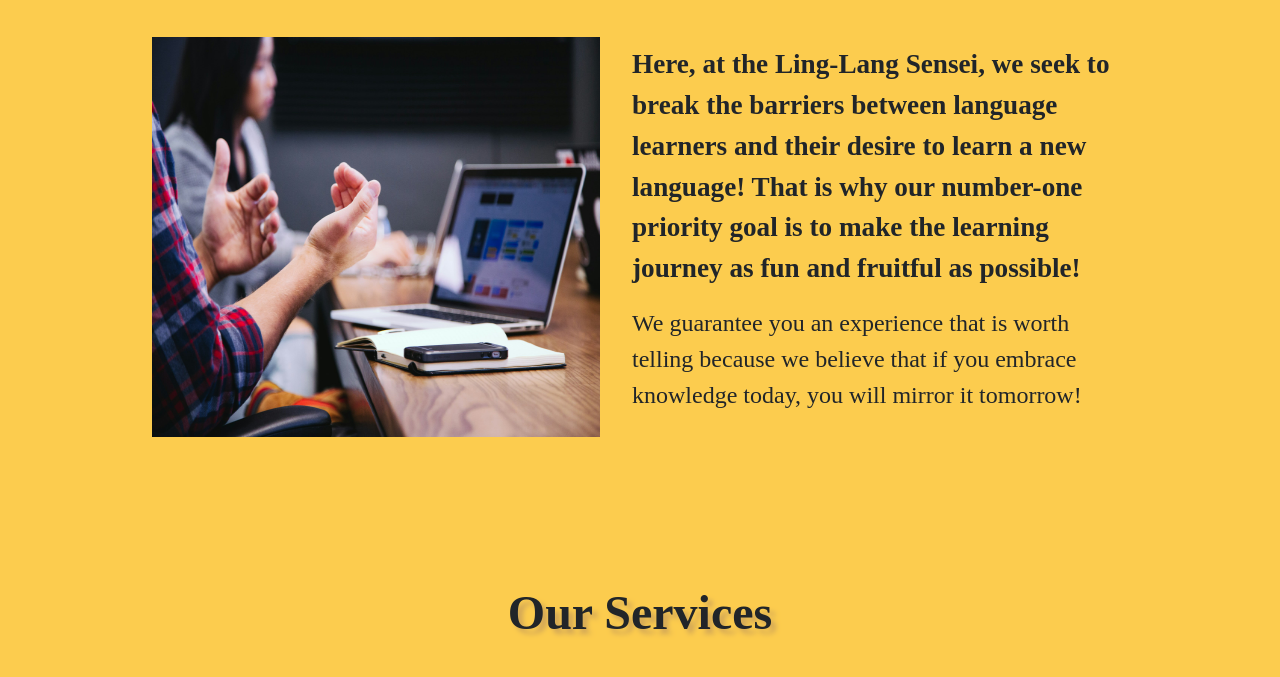
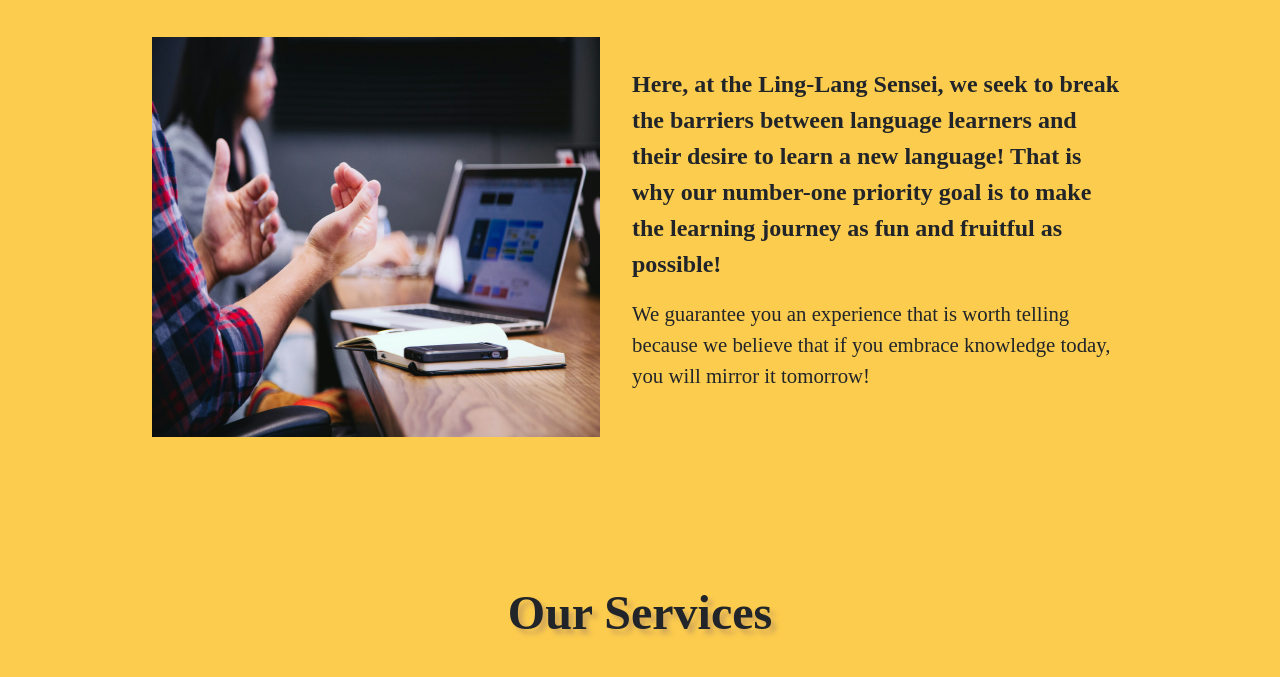
Before and after one commit to the-asmaa-adel/THE-LING-LANG-SENSEI, a plain HTML site: page index.html in a window 1280 px wide. Shown: the part 1092-1769 px from the top of the page. Drawn offline with nearby package versions, Linux system fonts and the light colour scheme; a web font is replaced by a local one.

Commit message:
Update styles.css

```diff
--- a/styles.css
+++ b/styles.css
@@ -220,11 +220,11 @@ h1:hover {
 #text-section p {
     font-family: 'Bell MT';
     /* text-align: justify; */
-    font-size: 1.5rem;
+    font-size: 1.3rem;
     min-width: 35vw;
 }
 #text-section p:nth-of-type(1) {
-    font-size: 1.7rem;
+    font-size: 1.5rem;
     font-weight: 600;
 }
 @media screen and (max-width: 992px) {
```
